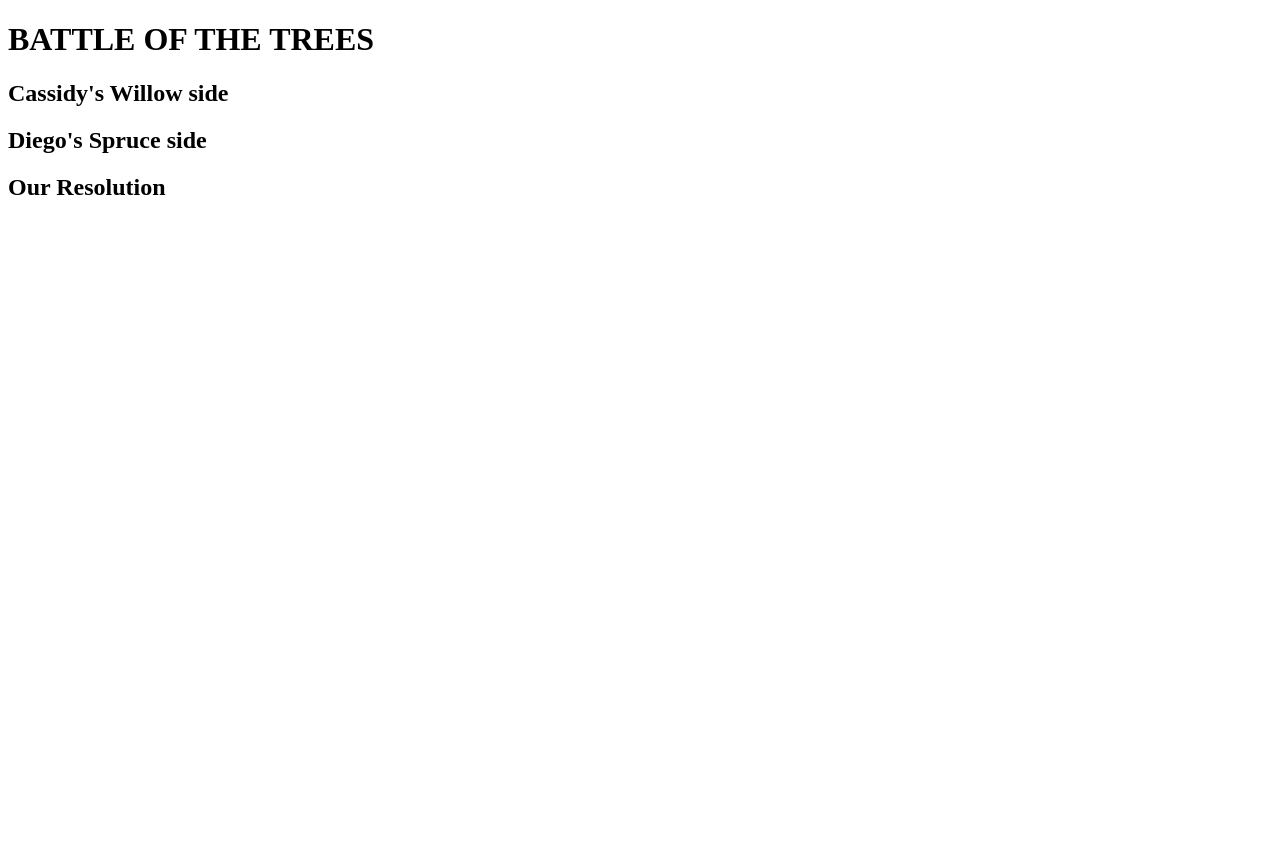
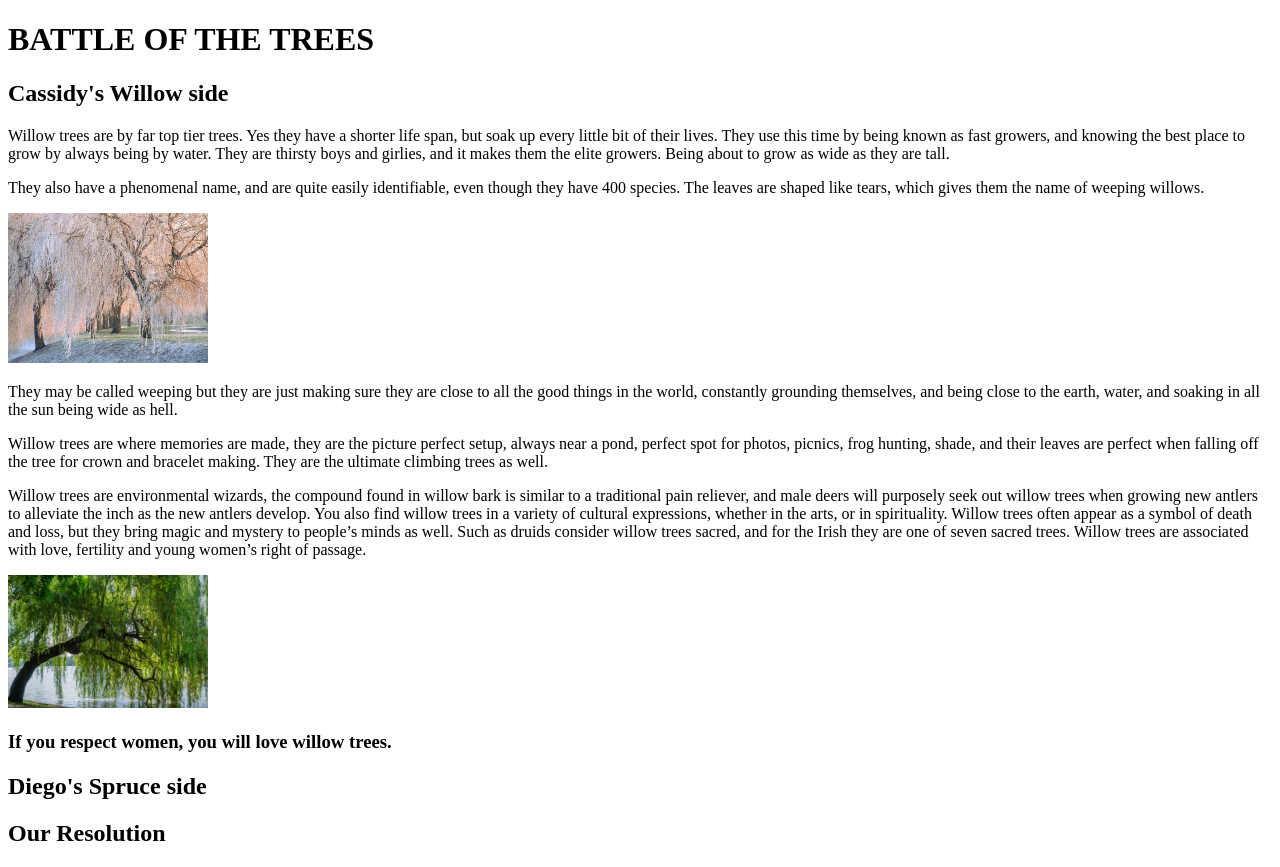
Before and after one commit to casspb/cassidy_pelace_midterm, a plain HTML site: page index.html in a window 1280 px wide. Before the commit the page ends 800 px from the top, so only its background shows below. Drawn offline with Linux system fonts and the light colour scheme.

Commit message:
cassidys debate side
added cassidys debate side on willow trees

```diff
--- a/css/main.css
+++ b/css/main.css
@@ -0,0 +1,7 @@
+#whitewillow{
+    width: 200px;
+}
+
+#willow1{
+    width: 200px;
+}
--- a/index.html
+++ b/index.html
@@ -11,8 +11,27 @@
       <h1>BATTLE OF THE TREES</h1>
     </header>
     <main>
-        <h2>Cassidy's Willow side</h2>
-
+        <section>
+            <h2>Cassidy's Willow side</h2>
+            <p>
+                Willow trees are by far top tier trees. Yes they have a shorter life span, but soak up every little bit of their lives. They use this time by being known as fast growers, and knowing the best place to grow by always being by water. They are thirsty boys and girlies, and it makes them the elite growers. Being about to grow as wide as they are tall.
+            </p>
+            <p>
+                They also have a phenomenal name, and are quite easily identifiable, even though they have 400 species. The leaves are shaped like tears, which gives them the name of weeping willows.
+            </p>
+            <img src="img/whitewillow.jpg" alt="white willow tree" id="whitewillow">
+            <p>
+                They may be called weeping but they are just making sure they are close to all the good things in the world, constantly grounding themselves, and being close to the earth, water, and soaking in all the sun being wide as hell.
+            </p>
+            <p>
+                Willow trees are where memories are made, they are the picture perfect setup, always near a pond, perfect spot for photos, picnics, frog hunting, shade, and their leaves are perfect when falling off the tree for crown and bracelet making. They are the ultimate climbing trees as well.
+            </p>
+            <p>
+                Willow trees are environmental wizards, the compound found in willow bark is similar to a traditional pain reliever, and male deers will purposely seek out willow trees when growing new antlers to alleviate the inch as the new antlers develop.  You also find willow trees in a variety of cultural expressions, whether in the arts, or in spirituality. Willow trees often appear as a symbol of death and loss, but they bring magic and mystery to people’s minds as well. Such as druids consider willow trees sacred, and for the Irish they are one of seven sacred trees. Willow trees are associated with love, fertility and young women’s right of passage.
+            </p>
+            <img src="img/willow1.jpg" alt="willow tree by water" id="willow1">
+            <h3> If you respect women, you will love willow trees. </h3>
+        </section>
         <h2>Diego's Spruce side</h2>
 
         <h2>Our Resolution</h2>
```
Also changed, not shown: img/whitewillow.jpg (added), img/willow1.jpg (added), 1 other file.
